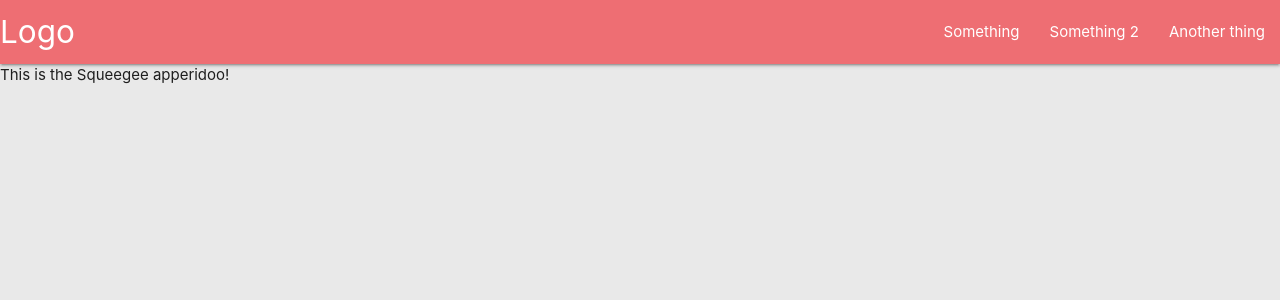
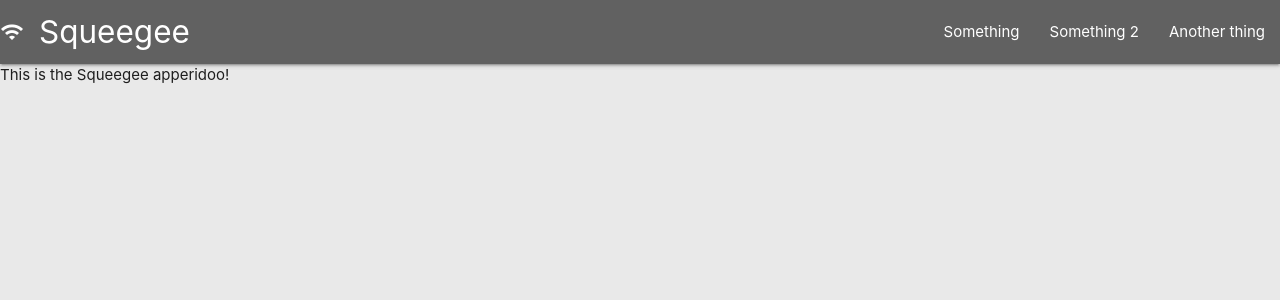
Before and after one commit to squeegee-whiteboard/client, a React app: page / in a window 1280 px wide. Shown: the top 300 px of the page. Built offline with nearby package versions, Linux system fonts and the light colour scheme.

Commit message:
update color and icon

```diff
--- a/package.json
+++ b/package.json
@@ -5,7 +5,8 @@
   "private": true,
   "dependencies": {
     "react": "^16.8.4",
-    "react-dom": "^16.8.4"
+    "react-dom": "^16.8.4",
+    "react-materialize": "^3.0.4"
   },
   "devDependencies": {
     "@babel/core": "^7.3.4",
--- a/src/components/nav.jsx
+++ b/src/components/nav.jsx
@@ -5,8 +5,8 @@ import '../materialize.min.css';
 function Nav() {
   return (
     <nav>
-      <div className="nav-wrapper">
-        <a href="index.html" className="brand-logo">Logo</a>
+      <div className="nav-wrapper grey darken-2">
+        <a href="index.html" className="brand-logo"><i className="material-icons">wifi</i> Squeegee</a>
         <ul id="nav-mobile" className="right hide-on-med-and-down">
           <li><a href="index.html">Something</a></li>
           <li><a href="index.html">Something 2</a></li>
--- a/src/index.html
+++ b/src/index.html
@@ -6,6 +6,7 @@
   <meta name="viewport" content="width=device-width, initial-scale=1.0">
   <meta http-equiv="X-UA-Compatible" content="ie=edge">
   <link type="text/css" rel="stylesheet" src="materialize.min.css"  media="screen,projection"/>
+  <link href="https://fonts.googleapis.com/icon?family=Material+Icons" rel="stylesheet">
   <title>Squeegee</title>
 </head>
 
```
Also changed, not shown: 1 other file (tests, documents, lock files or other folders).
